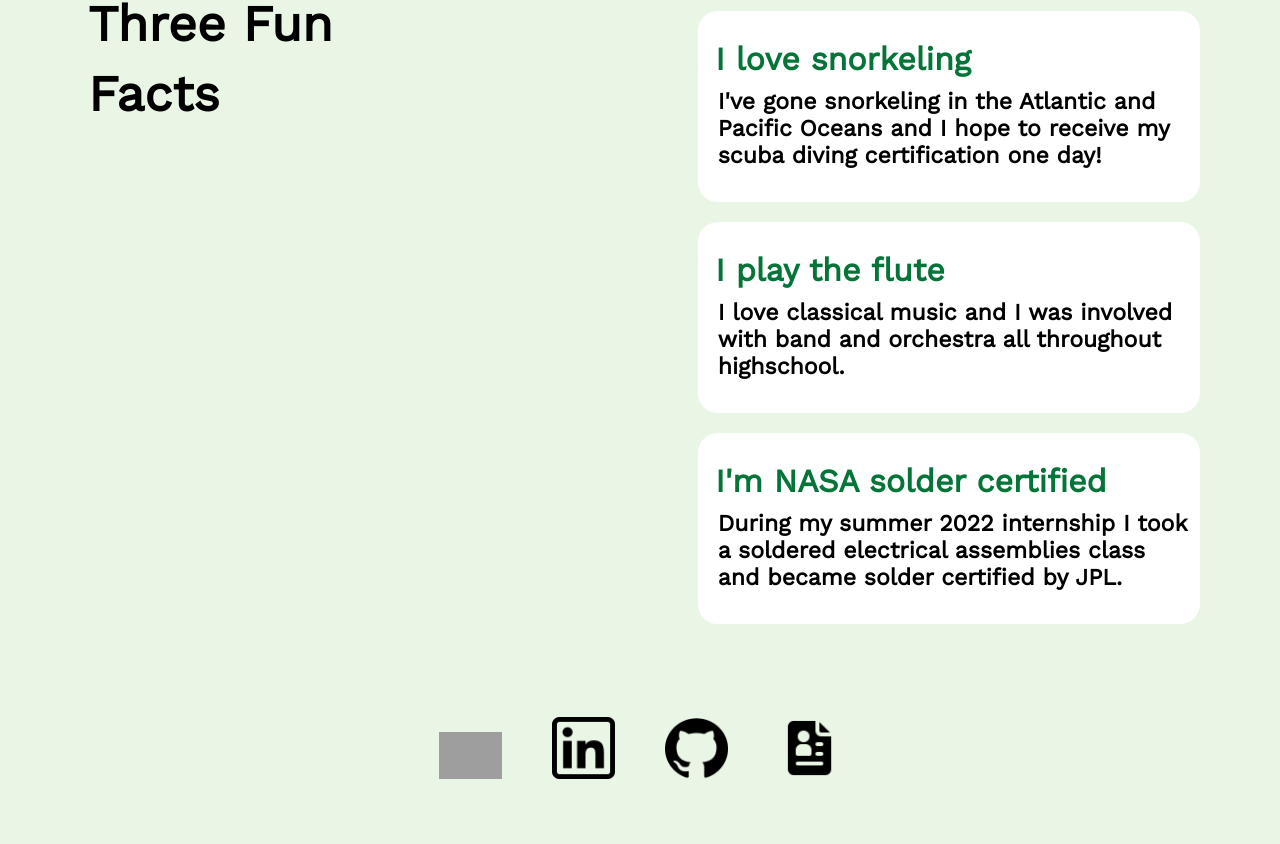
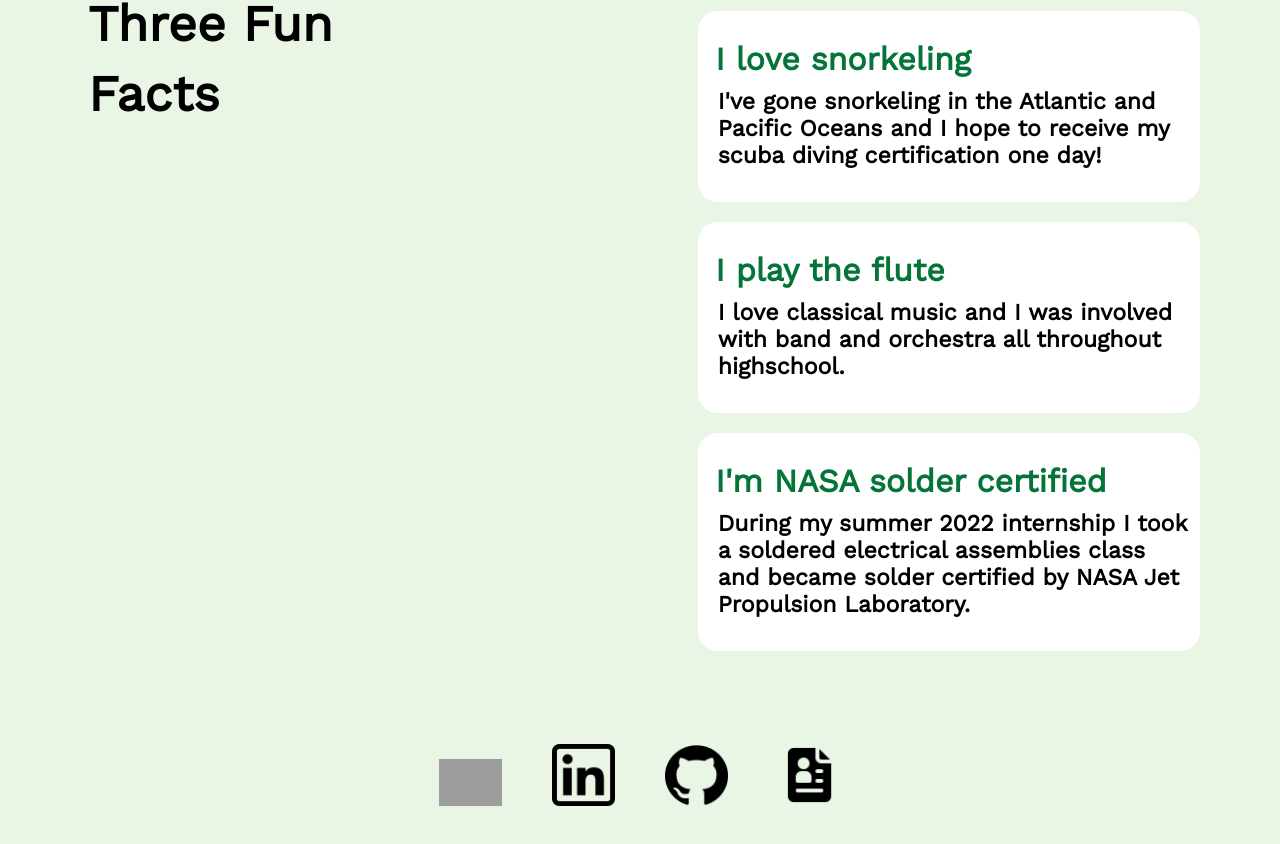
Before and after one commit to jennweir/jennweir.github.io, a React (Create React App) app: page /#/about in a window 1280 px wide. Shown: the part 2774-3618 px from the top of the page. Before the commit the page ends 3595 px from the top, so only its background shows below. Built offline with nearby package versions, Linux system fonts and the light colour scheme; grey boxes are pictures that could not be loaded.

Commit message:
fixed fun fact wording

```diff
--- a/src/pages/About.js
+++ b/src/pages/About.js
@@ -210,7 +210,7 @@ const About = () => {
             <h1 style={styles.subheading}>I'm NASA solder certified</h1>
             <p style={styles.subText}>During my summer 2022 internship I
             took a soldered electrical assemblies class and became solder certified
-            by JPL.</p>
+            by NASA Jet Propulsion Laboratory.</p>
             </div>
           </div>
         </div>
```
